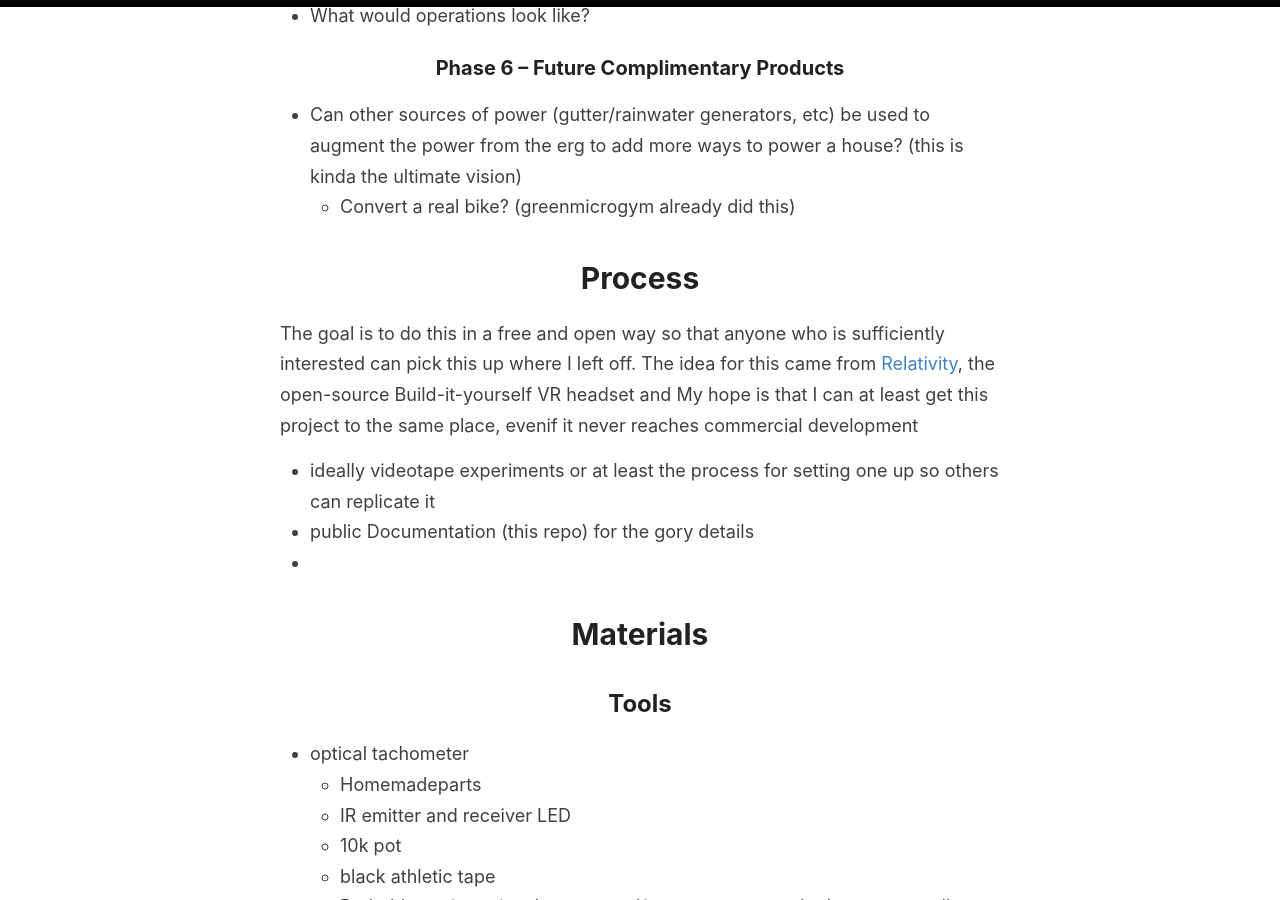
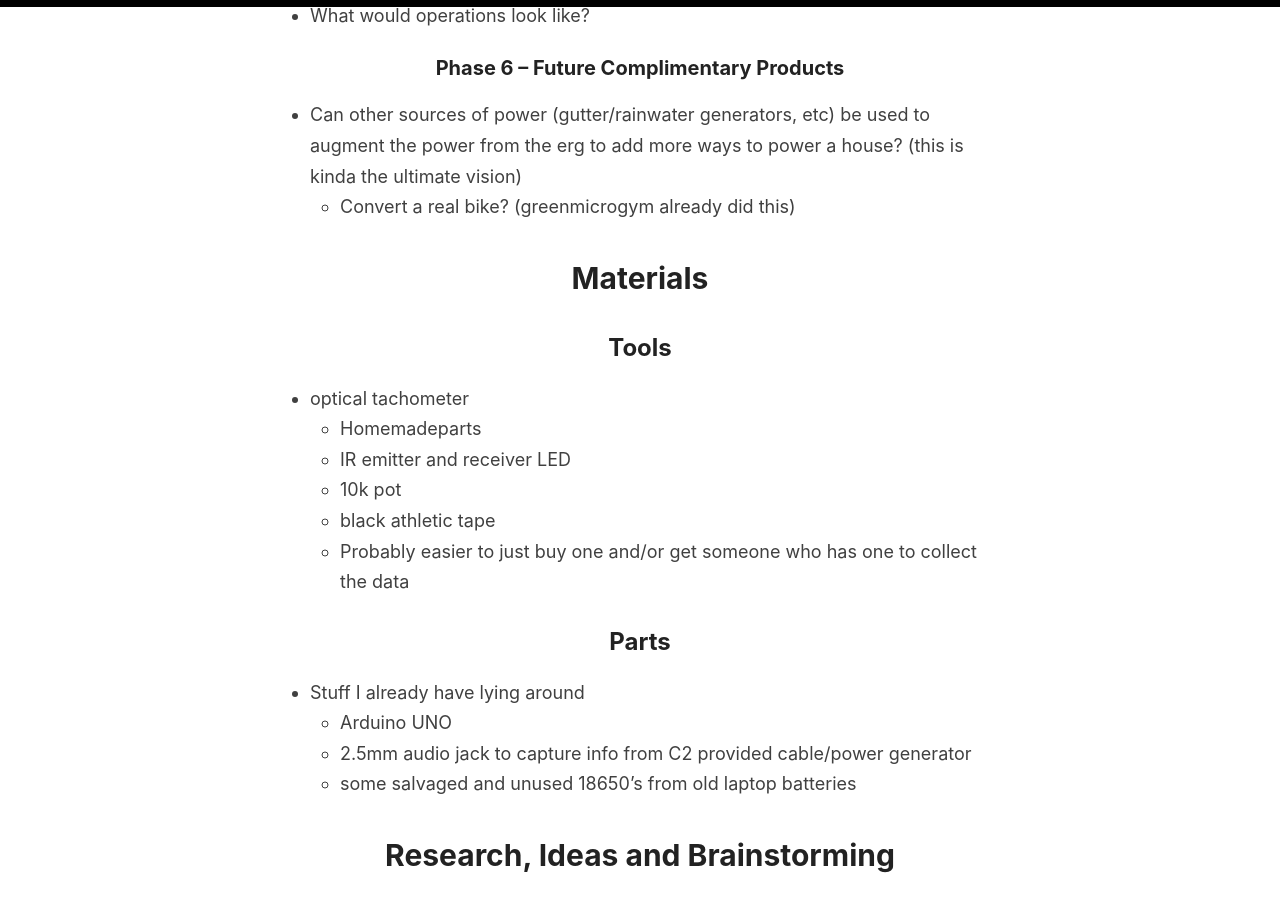
Before and after one commit to MoralCode/ErgPower, a Jekyll site: the page built from plan.md, in a window 1280 px wide and 900 px high, scrolled down 5378 px. Built offline with Jekyll 4.4.1, drawn with Linux system fonts in a browser that asks for light colours; comment, search, counter and statistics services are not loaded; our own code applies the rules of GitHub Pages for plain Markdown files.

```diff
--- a/plan.md
+++ b/plan.md
@@ -178,13 +178,6 @@ Not all of these phases may be taken to completion, but they represent the appro
 	house? (this is kinda the ultimate vision)
 	- Convert a real bike? (greenmicrogym already did this)
 
-# Process
-
-The goal is to do this in a free and open way so that anyone who is sufficiently interested can pick this up where I left off. The idea for this came from [Relativity](https://github.com/relativty/Relativty), the open-source Build-it-yourself VR headset and My hope is that I can at least get this project to the same place, evenif it never reaches commercial development
-
-- ideally videotape experiments or at least the process for setting one up so others can replicate it
-- public Documentation (this repo) for the gory details
--
 
 # Materials
 ## Tools
```
Also changed, not shown: index.md (added, +38 -0 lines).
